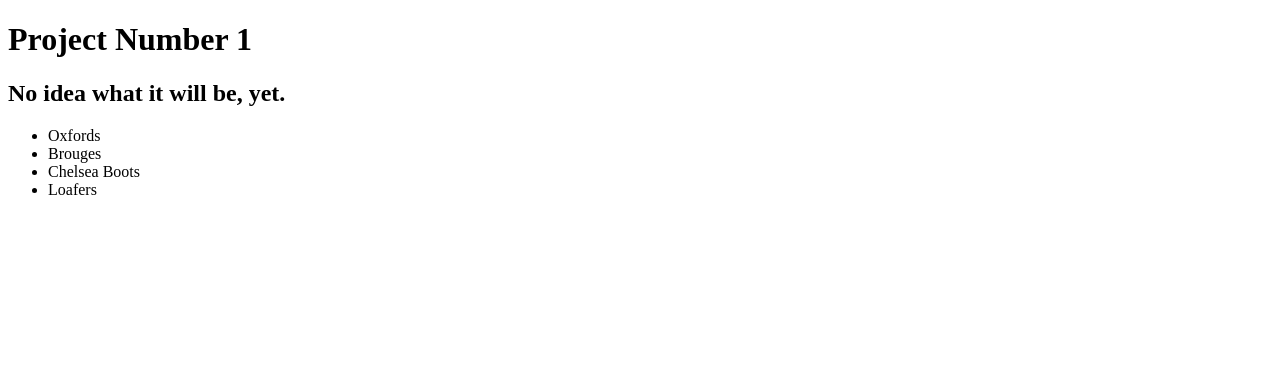
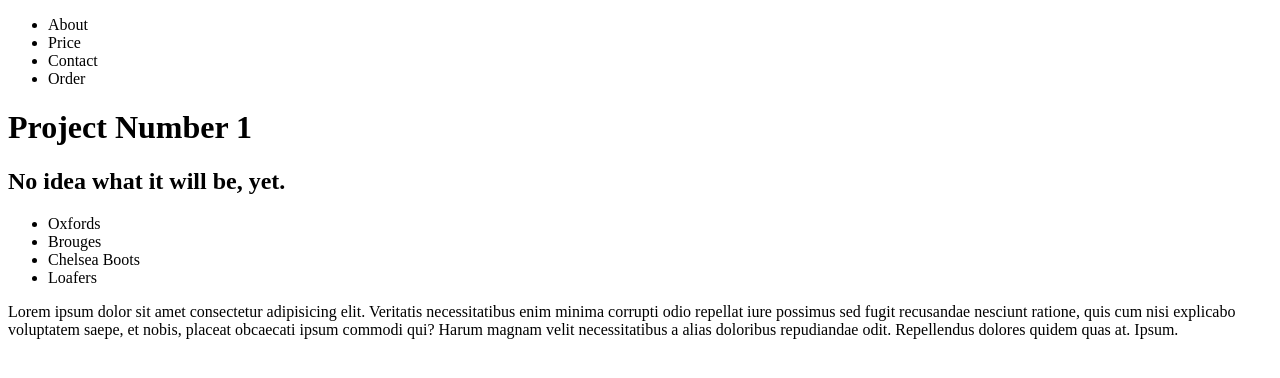
Before and after one commit to afrokayie/project01, a plain HTML site: page index.html in a window 1280 px wide. Drawn offline with Linux system fonts and the light colour scheme.

Commit message:
more content

```diff
--- a/index.html
+++ b/index.html
@@ -7,6 +7,14 @@
     <title>Document</title>
 </head>
 <body>
+    <nav>
+        <ul>
+            <li>About</li>
+            <li>Price</li>
+            <li>Contact</li>
+            <li>Order</li>
+        </ul>
+    </nav>
     <h1>Project Number 1</h1>
     <h2>No idea what it will be, yet.</h2>
     <ul>
@@ -15,5 +23,14 @@
         <li>Chelsea Boots</li>
         <li>Loafers</li>
     </ul>
+
+    <p>Lorem ipsum dolor sit amet consectetur adipisicing elit. Veritatis necessitatibus enim
+        minima corrupti odio repellat iure possimus sed fugit recusandae nesciunt ratione,
+         quis cum nisi explicabo voluptatem saepe, et nobis, placeat obcaecati ipsum commodi qui?
+          Harum magnam velit
+        necessitatibus a alias doloribus repudiandae odit. Repellendus dolores quidem quas at. Ipsum.
+    </p>
+
+
 </body>
 </html>
```
